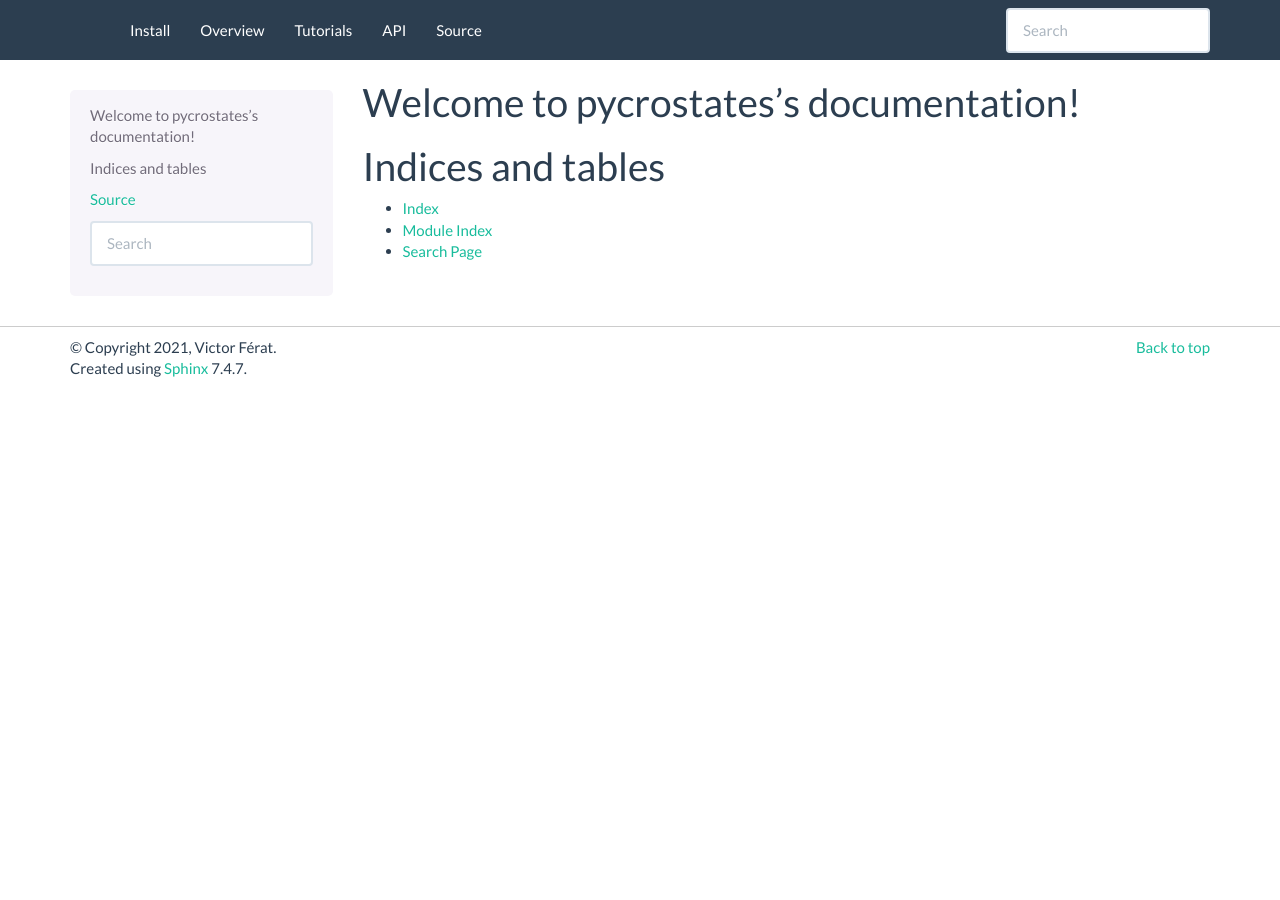
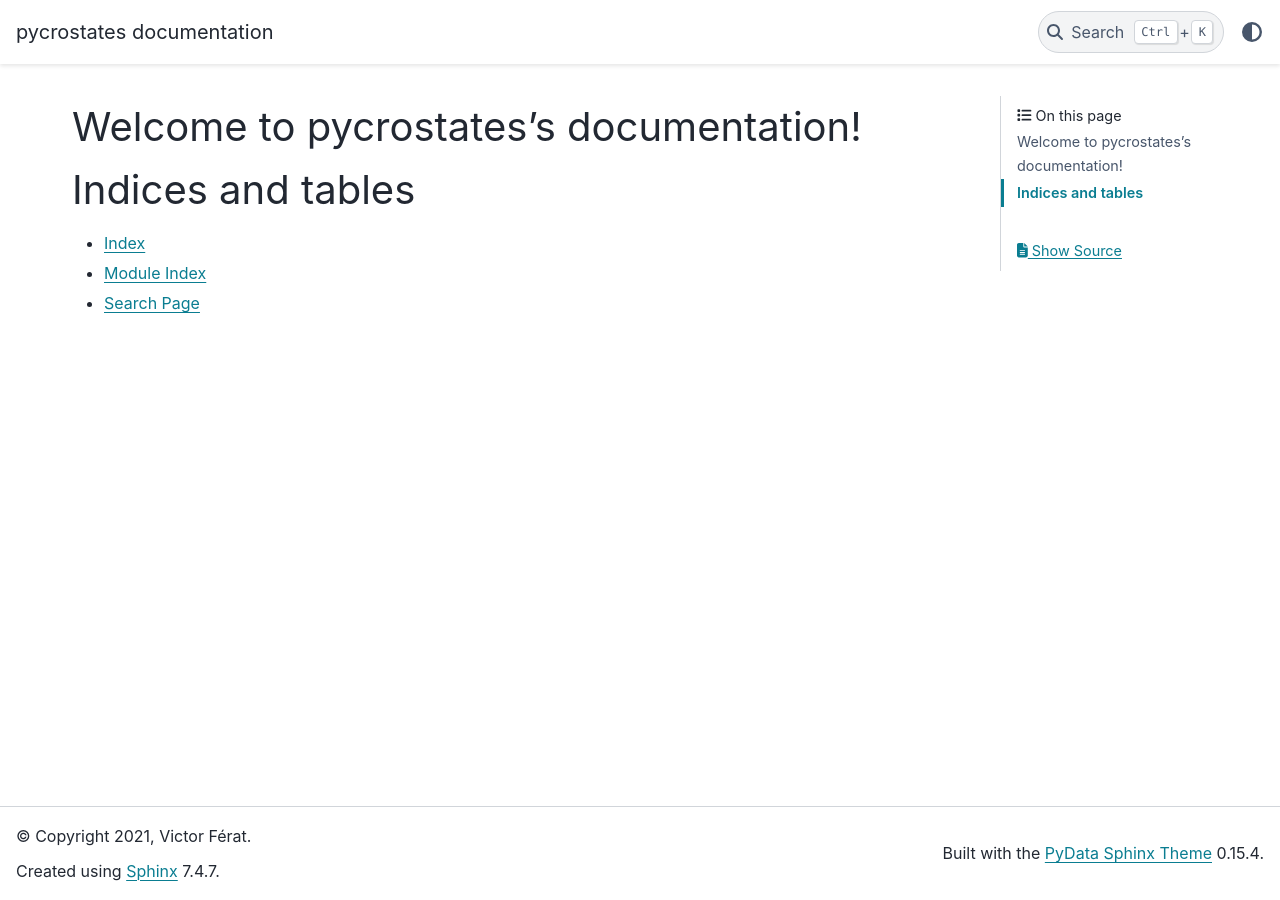
Before and after one commit to vferat/pycrostates, a Sphinx documentation site: the page built from docs/source/index.rst, in a window 1280 px wide. Built offline with Sphinx 7.4.7 and the PyData theme 0.15.4, drawn with Linux system fonts in a browser that asks for light colours.

Commit message:
Update doc theme

```diff
--- a/docs/requirements.txt
+++ b/docs/requirements.txt
@@ -1,6 +1,6 @@
 sphinx
 nbsphinx
-sphinx_bootstrap_theme
+pydata-sphinx-theme
 sphinx_gallery
 pandas
 m2r2
--- a/docs/source/conf.py
+++ b/docs/source/conf.py
@@ -82,7 +82,7 @@ exclude_patterns = []
 # The theme to use for HTML and HTML Help pages.  See the documentation for
 # a list of builtin themes.
 #
-html_theme = 'bootstrap'
+html_theme = 'pydata_sphinx_theme'
 
 html_theme_options = {
     'navbar_title': ' ',  # we replace this with an image
```
